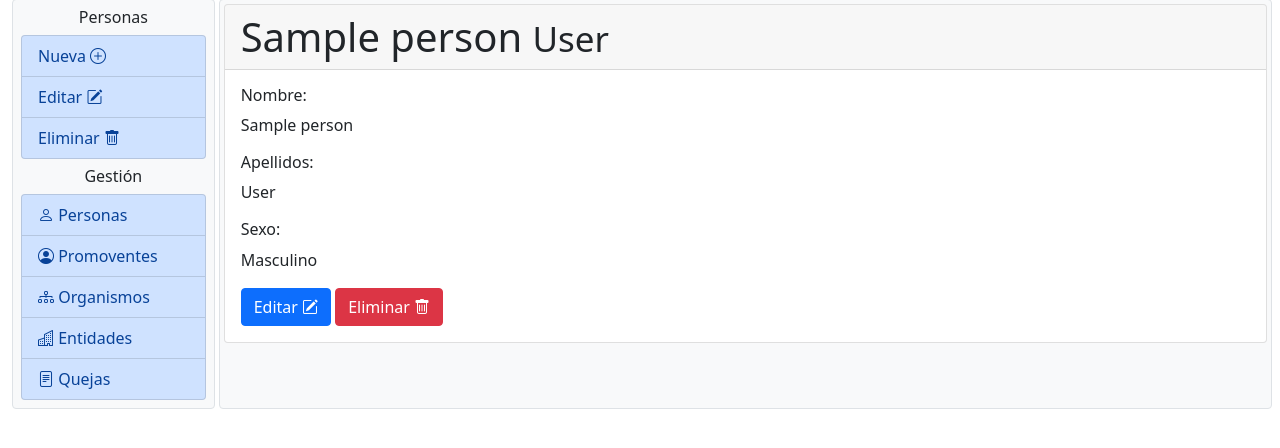
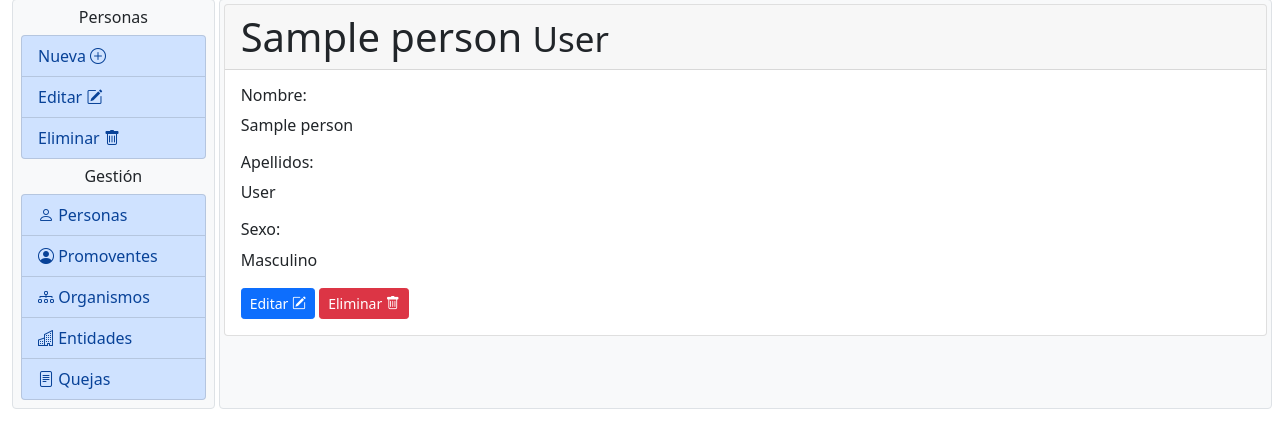
Before and after one commit to johan8863/complains-system, a Django app: page /persons/1/detail/ in a window 1280 px wide. Shown: the part 71-519 px from the top of the page. Run offline with Django 3.2, Linux system fonts and the light colour scheme; a user stored in the database is signed in; tables that the repository leaves empty hold one stand-in row (values such as "Sample post"); some libraries are stand-ins or nearby versions.

Commit message:
improved person detail view small buttons

```diff
--- a/persons/templates/persons/persons_detail.html
+++ b/persons/templates/persons/persons_detail.html
@@ -15,10 +15,8 @@
                     class="list-group-item list-group-item-action list-group-item-primary">
                     Editar <i class="bi bi-pencil-square"></i>
                 </a>
-                <a href="#"
-                   class="list-group-item list-group-item-action list-group-item-primary"
-                   data-bs-toggle="modal"
-                   data-bs-target="#confirm-delete">
+                <a href="#" class="list-group-item list-group-item-action list-group-item-primary"
+                    data-bs-toggle="modal" data-bs-target="#confirm-delete">
                     Eliminar <i class="bi bi-trash"></i>
                 </a>
             </div>
@@ -57,11 +55,12 @@
                 <p class="card-text">{{ person.last_name }}</p>
                 <h6 class="card-title">Sexo:</h6>
                 <p class="card-text">{{ person.get_sex_display }}</p>
-                <a href="{% url 'persons_update' person.id %}" class="btn btn-primary">
+                <a href="{% url 'persons_update' person.id %}"
+                   class="btn btn-primary btn-sm">
                     Editar <i class="bi bi-pencil-square"></i>
                 </a>
                 <a href="#"
-                   class="btn btn-danger"
+                   class="btn btn-danger btn-sm"
                    data-bs-toggle="modal"
                    data-bs-target="#confirm-delete">
                     Eliminar <i class="bi bi-trash"></i>
```
Lines whose indentation alone changed are shown as unchanged.
